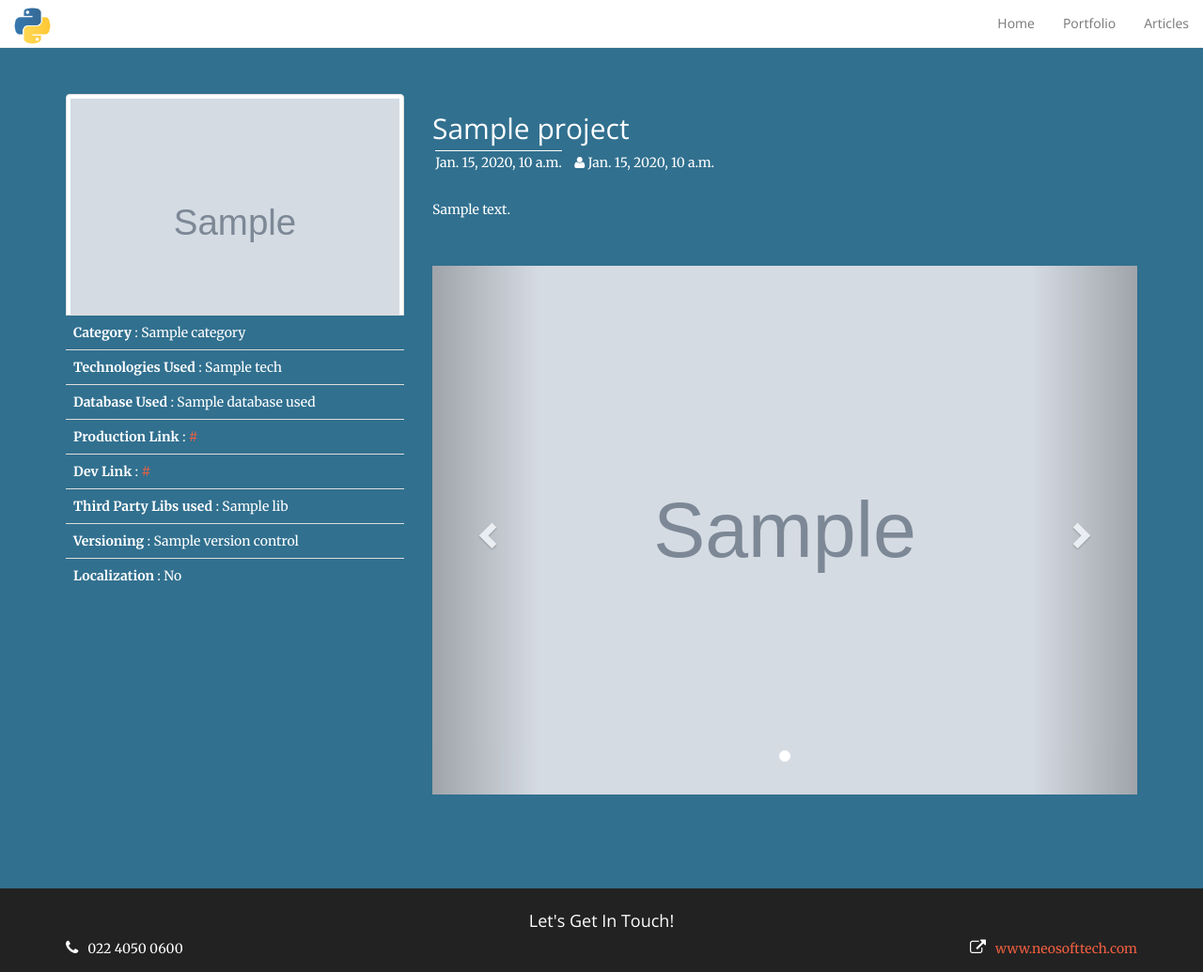
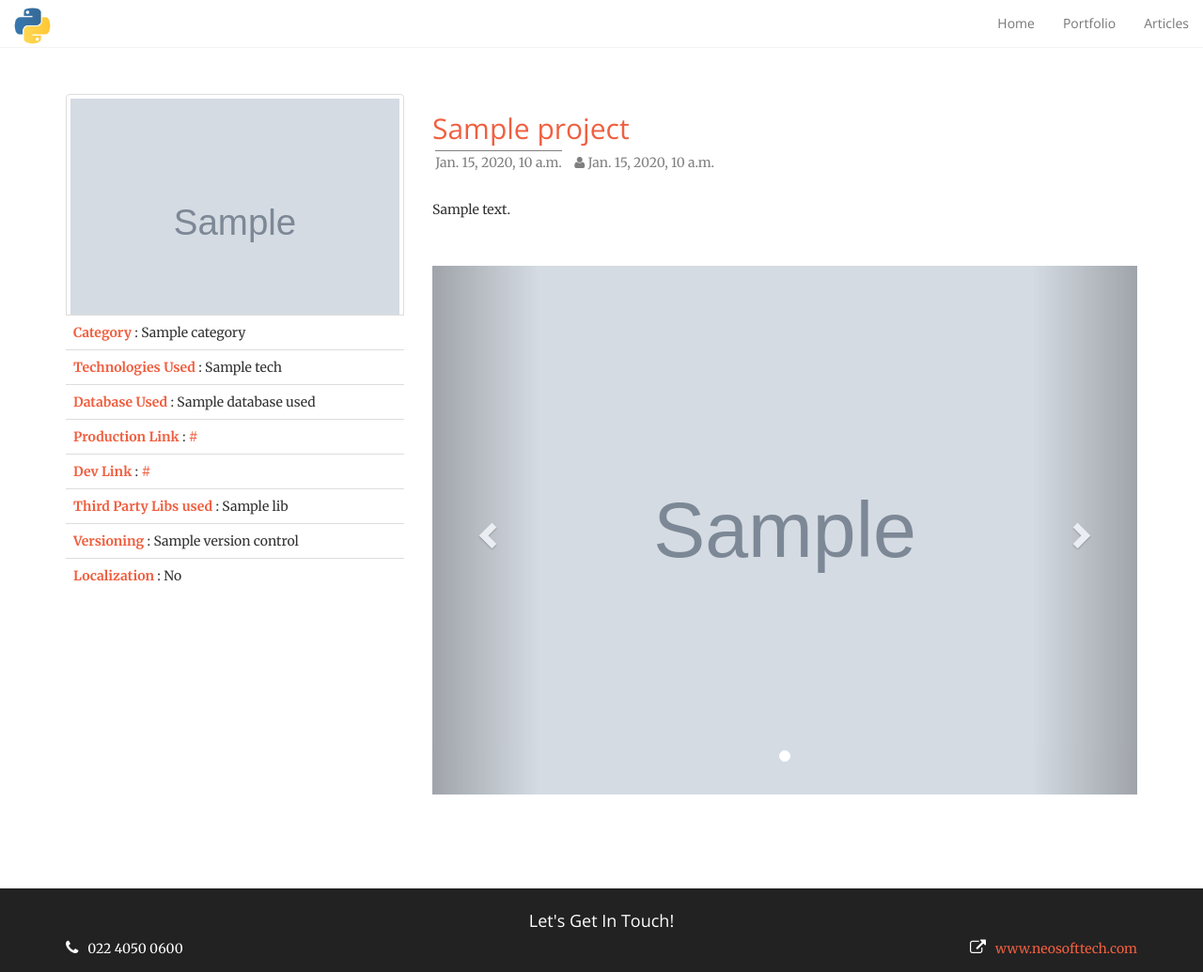
Before and after one commit to vinaychutake/portfolio_neo, a Django app: template portfolio/templates/pages/project_details.html in a window 1280 px wide. Shown: the whole page at 94% size. Run offline with Django 3.2, Linux system fonts and the light colour scheme; the template is opened without the code that fills it: most values are stand-ins (such as "Sample title", 1, 10 or a date in 2020); grey boxes marked "Sample" are stand-in pictures; some libraries are stand-ins or nearby versions.

Commit message:
google pie chart added, canvas chart removed, project details page style changed

```diff
--- a/portfolio/static/portfolio/css/base.css
+++ b/portfolio/static/portfolio/css/base.css
@@ -10,9 +10,11 @@
 }
 .author{
 	margin-left: 10px;
+  color:grey;
 }
 .project-title{
 	/*text-decoration: underline;*/
+  color: #f05f40;
 }
 .project-desc{
 	margin:30px 0px;
@@ -32,6 +34,10 @@ aside{
 .published_date{
     border-top: 1px solid;
     padding-top: 3px;
+    color: grey;
+}
+.field-name{
+  color:#f05f40;
 }
 .img-circle {
   display: inline-block;
--- a/portfolio/templates/pages/project_details.html
+++ b/portfolio/templates/pages/project_details.html
@@ -1,7 +1,7 @@
 {% extends "base.html" %}
 {% load staticfiles %}
 {% block main %}
-    <section id="services" class="bg-primary">
+    <section id="portfolio" class="">
         <div class="container main-container">
             <div class="row" class="">
                 <div class="col-md-4">
@@ -15,39 +15,39 @@
                     <table class="table ">
                         <tbody>
                             {% if project.category %}
-                            <tr><td><b>Category</b> : {{project.category.name}}</td></tr>
+                            <tr><td><b class="field-name">Category</b> : {{project.category.name}}</td></tr>
                             {% endif %}
                             {% if project.technologies %}
-                            <tr><td><b>Technologies Used</b> :
+                            <tr><td><b class="field-name">Technologies Used</b> :
                             {% for tech in project.technologies.all %}
                                 {{tech.name}}
                             {% endfor %}
                             </td></tr>
                             {% endif %}
                             {% if project.database_used %}
-                            <tr><td><b>Database Used</b> :
+                            <tr><td><b class="field-name">Database Used</b> :
                             {% for db in project.database_used.all %}
                                 {{db.name}}
                             {% endfor %}
                             </td></tr>
                             {% endif %}
                             {% if project.production_link %}
-                            <tr><td><b>Production Link</b> : <a href="{{project.production_link}}">{{project.production_link}}</a></td></tr>
+                            <tr><td><b class="field-name">Production Link</b> : <a href="{{project.production_link}}">{{project.production_link}}</a></td></tr>
                             {% endif %}
                             {% if project.dev_link %}
-                            <tr><td><b>Dev Link</b> : <a href="{{project.dev_link}}">{{project.dev_link}}</a></td></tr>
+                            <tr><td><b class="field-name">Dev Link</b> : <a href="{{project.dev_link}}">{{project.dev_link}}</a></td></tr>
                             {% endif %}
                             {% if project.third_party_library %}
-                            <tr><td><b>Third Party Libs used</b> :
+                            <tr><td><b class="field-name">Third Party Libs used</b> :
                             {% for lib in project.third_party_library.all %}
                                 {{lib.name}}
                             {% endfor %}
                             </td></tr>
                             {% endif %}
                             {% if project.version_control %}
-                            <tr><td><b>Versioning</b> : {{project.version_control.name}}</td></tr>
+                            <tr><td><b class="field-name">Versioning</b> : {{project.version_control.name}}</td></tr>
                             {% endif %}
-                            <tr><td><b>Localization</b> : {% if project.localization %}Yes{% else %}No{% endif %}</td></tr>
+                            <tr><td><b class="field-name">Localization</b> : {% if project.localization %}Yes{% else %}No{% endif %}</td></tr>
                         </tbody>
                     </table>
                 </div>
```
Also changed, not shown: portfolio/static/portfolio/js/canvas_chart.js (+2 -25 lines), portfolio/templates/pages/index.html (+31 -3 lines), portfolio/views.py (+9 -1 lines).
